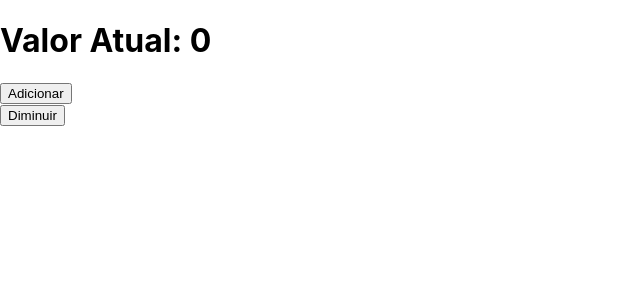
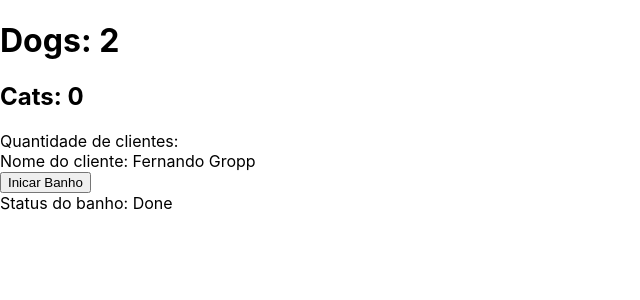
Before and after one commit to Gropp/react-avancado, a React (Create React App) app in the folder advanced-reactjs/: page / in a window 1280 px wide. Shown: the top 300 px of the page, without its empty margins (0-640 px from the left). Built offline with nearby package versions, Linux system fonts and the light colour scheme.

Commit message:
PropTypes

```diff
--- a/advanced-reactjs/package.json
+++ b/advanced-reactjs/package.json
@@ -8,7 +8,7 @@
     "@testing-library/user-event": "^13.5.0",
     "react": "^18.2.0",
     "react-dom": "^18.2.0",
-    "react-scripts": "5.0.1",
+    "react-scripts": "^5.0.1",
     "web-vitals": "^2.1.4"
   },
   "scripts": {
@@ -34,5 +34,8 @@
       "last 1 firefox version",
       "last 1 safari version"
     ]
+  },
+  "devDependencies": {
+    "prop-types": "^15.8.1"
   }
 }
--- a/advanced-reactjs/src/App.js
+++ b/advanced-reactjs/src/App.js
@@ -1,37 +1,24 @@
-import React, { Component } from "react"
-import Counter from "./Components/Counter/Counter"
-//programacao classes
-//renders-props
+import React from "react"
+import PetShop from "./Components/PetShop/PetShop"
+//programacao funcional
+//typechecking
 
-const Buttons = ({ increment, decrement, count}) => (
-  <div>
-    <h1>Valor Atual: {count}</h1>
-    <div>
-      <button onClick={increment}>Adicionar</button>
-    </div>
-    <div>
-      <button onClick={decrement}>Diminuir</button>
-    </div>
-  </div>
-)
+function App () {
 
-class App extends Component {
-    render () {
-      return (
-        <div>
-          <Counter render={
-              ({ increment, decrement, count }) => (
-                <Buttons
-                increment={increment}
-                decrement={decrement}
-                count={count}
-                />
-              )
-            }>
-          </Counter>
-        </div>
-      )
-    }
+  const handleClick = () => {
+    console.log('Iniciando banho...')
+  }
+
+  // retorna o componente enviando os argumentos necessarios
+  return (
+    <PetShop
+      dogs={2}
+      customerName='Fernando Gropp'
+      onClick={handleClick}
+      status="Done"
+    />
+  )
 }
 
+
 export default App
--- /dev/null
+++ b/advanced-reactjs/src/Components/PetShop/PetShop.js
@@ -0,0 +1,45 @@
+import React from "react";
+import PropTypes from "prop-types"
+
+function PetShop (props) {
+
+    const {dogs, cats, customers, customerName, onClick, status} = props
+
+    return (
+        <div>
+            <h1>Dogs: {dogs}</h1>
+            <h2>Cats: {cats}</h2>
+            <div>
+                Quantidade de clientes: {customers}
+            </div>
+            <div>
+                Nome do cliente: {customerName}
+            </div>
+            <div>
+                <button onClick={onClick}>Inicar Banho</button>
+            </div>
+            <div>
+                Status do banho: {status}
+            </div>
+        </div>
+    )
+}
+
+//valore default para as propriedades
+PetShop.defaultProps = {
+    cats: 0,
+    customers: [],
+    status: "Completed"
+}
+
+// define os tipos das variaveis com prototypes
+PetShop.propTypes = {
+    dogs: PropTypes.number.isRequired,
+    cats: PropTypes.number,
+    customers: PropTypes.array,
+    customerName: PropTypes.string.isRequired,
+    onclick: PropTypes.func,
+    status: PropTypes.oneOf(["Completed", "Disabled"])
+}
+
+export default PetShop
```
Also changed, not shown: advanced-reactjs/src/AppRenderProps.js (added, +37 -0 lines), 1 other file (tests, documents, lock files or other folders).
